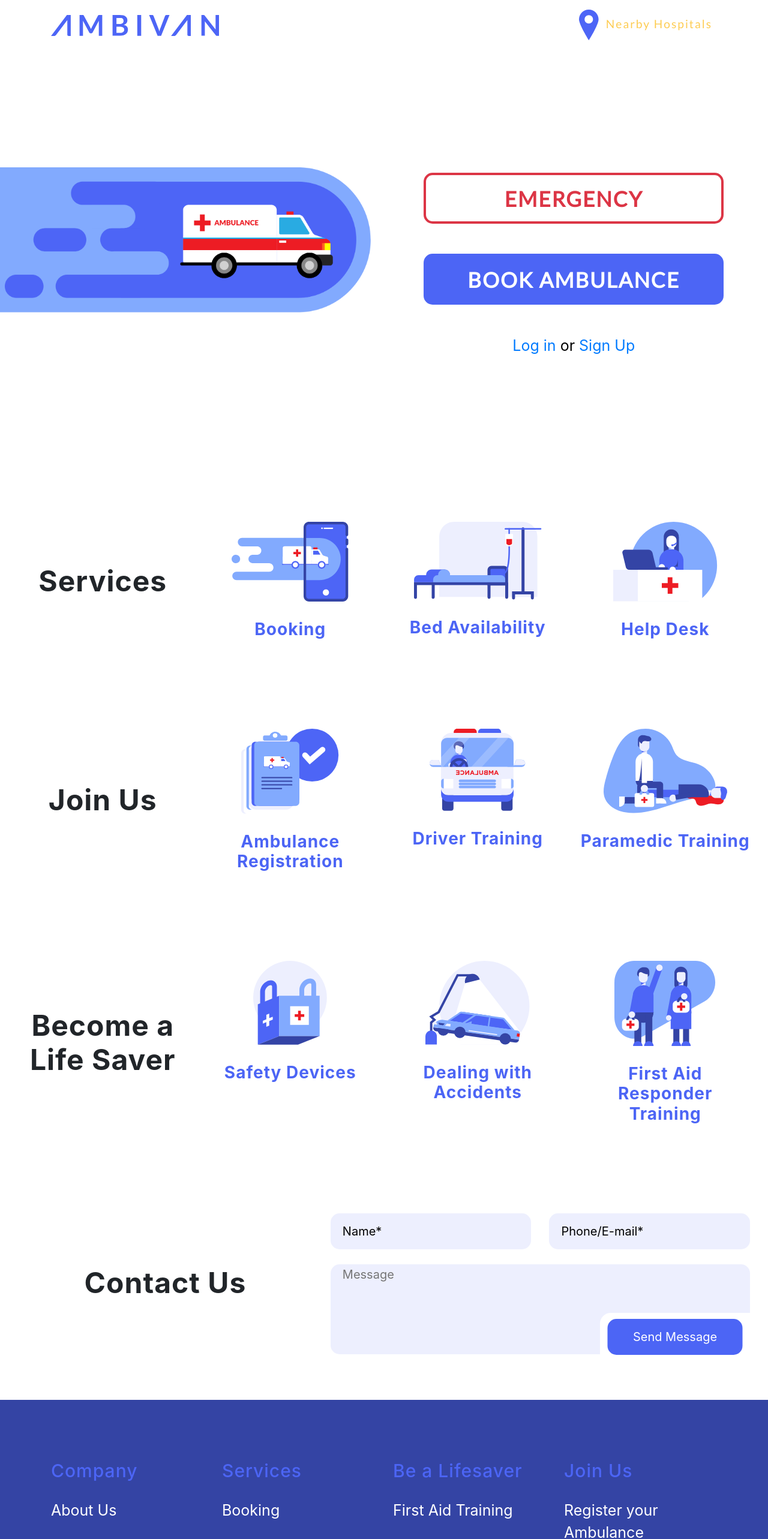
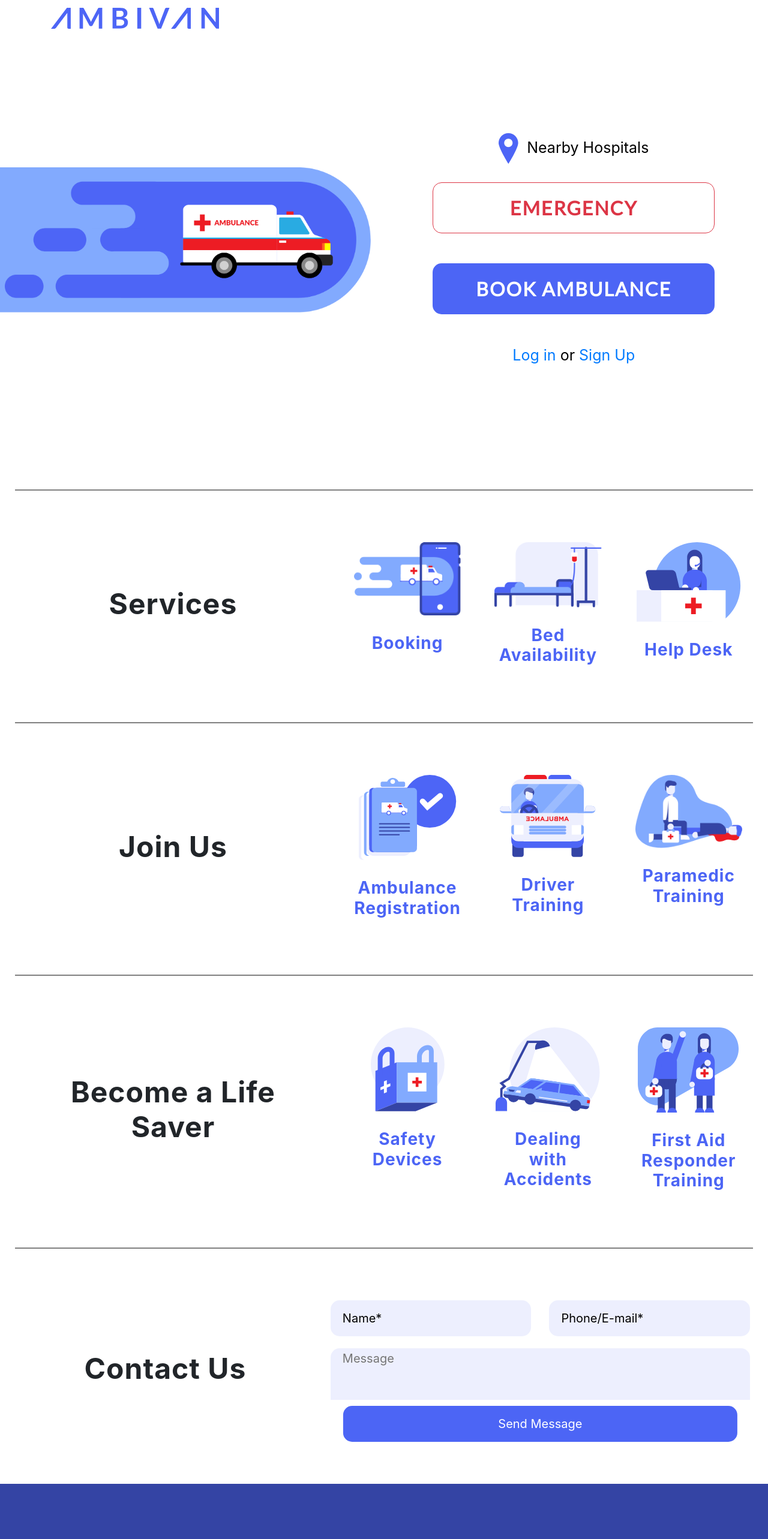
Before and after one commit to AmanTiwari1503/AmbiVan, a website with bundled scripts: page index.html in a window 1280 px wide. Shown: the top 2566 px of the page at 60% size. Built offline with nearby package versions, Linux system fonts and the light colour scheme; a web font is replaced by a local one.

Commit message:
Mobile optimised

```diff
--- a/css/new-age.css
+++ b/css/new-age.css
@@ -14,16 +14,6 @@
   transition: all .35s;
 }
 
-a:hover, a:focus {
-  color: #fcbd20;
-}
-
-hr {
-  max-width: 100px;
-  margin: 25px auto 0;
-  border-width: 1px;
-  border-color: rgba(34, 34, 34, 0.1);
-}
 
 hr.light {
   border-color: white;
@@ -153,7 +143,6 @@
   padding-bottom: 100px;
   color:black;
 }
-
 header.masthead .header-content {
   max-width: 500px;
   margin-bottom: 100px;
@@ -197,7 +186,15 @@
   position: relative;
   padding: 70px 0;
 }
-
+@media (max-width:768px){
+  section.download{
+    padding:20px 0;
+  }
+  header.masthead{
+    padding-top:80px;
+    padding-bottom:20px;
+  }
+}
 section.download h2 {
   font-size: 50px;
   margin-top: 0;
@@ -440,6 +437,7 @@
     vertical-align:bottom;
     font-size:20px;
     -moz-backface-visibility:hidden;
+    margin-bottom:20px;
 }
 .form2 {
     width: 100%;
@@ -486,3 +484,51 @@
     font-weight:500;
     margin-bottom:30px;
 }
+.b1{
+  width:100%;
+  max-width:500px;
+  height:85px;
+  border-width:4px;
+  border-radius:15px!important;
+  margin-bottom:50px;
+}
+.b2{
+  width:100%;
+  max-width:500px;
+  height:85px;
+  border-width:4px;
+  border-radius:15px!important;
+  background-color:#4C65F5;
+  margin-bottom:50px;
+}
+.b1f{
+  font-size:2.5vw;
+}
+@media (max-width:768px){
+  .b1f{
+  font-size:20px;
+}
+}
+@media (max-width:768px){
+.licon{
+  padding-bottom:30px;
+}
+}
+.messagebox{
+  max-width:250px;
+  height:70px;
+  position:absolute;
+  bottom:0px;
+  right:0px;
+  background-color:white;
+  border-radius:18px 0px 15px 0px;
+  margin-right:15px;
+  margin-bottom:0px;
+}
+@media (max-width:768px){
+  .messagebox{
+    position:relative;
+    margin-right:0px;
+    padding-right: 0px;
+  }
+}
--- a/index.html
+++ b/index.html
@@ -8,7 +8,7 @@
     <meta name="description" content="">
     <meta name="author" content="">
 
-    <title>New Age - Start Bootstrap Theme</title>
+    <title>Ambivan</title>
 
     <!-- Bootstrap core CSS -->
     <link href="vendor/bootstrap/css/bootstrap.min.css" rel="stylesheet">
@@ -31,17 +31,6 @@
     <nav class="navbar navbar-expand-lg navbar-light fixed-top" id="mainNav">
       <div class="container">
         <a class="navbar-brand js-scroll-trigger" href="#page-top"><img src="img/Path5.png" class="img-fluid" alt=""></a>
-        <button class="navbar-toggler navbar-toggler-right" type="button" data-toggle="collapse" data-target="#navbarResponsive" aria-controls="navbarResponsive" aria-expanded="false" aria-label="Toggle navigation">
-          Menu
-          <i class="fa fa-bars"></i>
-        </button>
-        <div class="collapse navbar-collapse" id="navbarResponsive">
-          <ul class="navbar-nav ml-auto">
-            <li class="nav-item">
-              <a class="nav-link js-scroll-trigger" href="#download" style="color:black;font-size:1.5vw;"><img src="img/Symbol11–1.png" class="img-fluid" alt="">&nbsp;&nbsp;Nearby Hospitals</a>
-            </li>
-          </ul>
-        </div>
       </div>
     </nav>
 
@@ -52,88 +41,98 @@
                 <img src="img/Symbol1@2x.png" class="img-fluid" alt="">
           </div>
           <div class="col-lg-6 my-auto">
-            <div class="text-center  header-content mx-auto" style="padding-top:100px;">
-                <button type="button" class="mx-auto btn btn-outline-danger" style="width:100%;max-width:500px;height:85px;border-width:4px;border-radius:15px!important;margin-bottom:50px;"><span style="font-size:35px;"><b>EMERGENCY</b></span></button>
-                <button type="button" class="mx-auto btn" style="width:100%;max-width:500px;height:85px;border-width:4px;border-radius:15px!important;background-color:#4C65F5;margin-bottom:50px;"><span style="font-size:35px;color:white;"><b>Book Ambulance</b></span></button>
+            <div class="text-center  header-content mx-auto" style="padding-top:50px;">
+              <div class="container-fluid" style="margin-bottom:30px">
+              <a href="#download" style="color:black;font-size:25px;text-decoration: none;"><img src="img/Symbol11–1.png" class="img-fluid" alt="">&nbsp;&nbsp;Nearby Hospitals</a>
+                </div>
+                <div class="container-fluid">
+                <button type="button" class="b1 mx-auto btn btn-outline-danger"><span class="b1f"><b>EMERGENCY</b></span></button>
+                <button type="button" class="b2 mx-auto btn"><span class="b1f" style="color:white;"><b>Book Ambulance</b></span></button>
                 <p class="text-center" style="font-size:25px;"><a href="#">Log in</a> or <a href="#">Sign Up</a></p>
+              </div>
             </div>
           </div>
         </div>
       </div>
     </header>
+
       <div class="container-fluid">
+        <hr style="border-top:2px solid grey;margin-left:10px;margin-right:10px;">
     <section class="download text-center" id="download">
       <div class="container-fluid">
         <div class="row">
-          <div class="col-md-3 mx-auto my-auto">
+          <div class="col-md-5 mx-auto my-auto licon">
             <h3 style="font-size:3rem;font-weight:500;"><b>Services</b></h3>
         </div>
-            <div class="col-md-3 mx-auto">
+            <div class="col-md-2 mx-auto ricon">
                 <img src="img/Symbol2–1.png" style="margin-bottom:30px;" class="img-fluid" alt="">
                 <h3 style="color:#4C65F5;"><b>Booking</b></h3>
             </div>
-            <div class="col-md-3 mx-auto">
+            <div class="col-md-2 mx-auto ricon">
                 <img src="img/Symbol3–1.png" style="margin-bottom:30px;" class="img-fluid" alt="">
                 <h3 style="color:#4C65F5;"><b>Bed Availability</b></h3>
             </div>
-            <div class="col-md-3 mx-auto">
+            <div class="col-md-2 mx-auto ricon">
                 <img src="img/Symbol4–1.png" style="margin-bottom:30px;" class="img-fluid" alt="">
                 <h3 style="color:#4C65F5;"><b>Help Desk</b></h3>
             </div>
       </div>
           </div>
     </section>
+    <hr style="border-top:2px solid grey;margin-left:10px;margin-right:10px;">
       <section class="download text-center" id="download">
           <div class="container-fluid">
               <div class="row">
-                  <div class="col-md-3 mx-auto my-auto">
+                  <div class="col-md-5 mx-auto my-auto licon">
                       <h3 style="font-size:3rem;font-weight:500;"><b>Join Us</b></h3>
                   </div>
-                  <div class="col-md-3 mx-auto">
+                  <div class="col-md-2 mx-auto ricon">
                       <img src="img/Symbol5–1.png" class="img-fluid" alt="" style="margin-bottom:30px;">
                       <h3 style="color:#4C65F5;"><b>Ambulance Registration</b></h3>
                   </div>
-                  <div class="col-md-3 mx-auto">
+                  <div class="col-md-2 mx-auto ricon">
                       <img src="img/Symbol6–1.png" class="img-fluid" alt="" style="margin-bottom:30px;">
                       <h3 style="color:#4C65F5;"><b>Driver Training</b></h3>
                   </div>
-                  <div class="col-md-3 mx-auto">
+                  <div class="col-md-2 mx-auto ricon">
                       <img src="img/Symbol7–1.png" class="img-fluid" alt="" style="margin-bottom:30px;">
                       <h3 style="color:#4C65F5;"><b>Paramedic Training</b></h3>
                   </div>
               </div>
           </div>
       </section>
+      <hr style="border-top:2px solid grey;margin-left:10px;margin-right:10px;">
       <section class="download text-center" id="download">
           <div class="container-fluid">
               <div class="row">
-                  <div class="col-md-3 mx-auto my-auto">
+                  <div class="col-md-5 mx-auto my-auto licon">
                       <h3 style="font-size:3rem;font-weight:500;"><b>Become a Life Saver</b></h3>
                   </div>
-                  <div class="col-md-3 mx-auto">
+                  <div class="col-md-2 mx-auto ricon">
                       <img src="img/Symbol8–1.png" class="img-fluid" alt="" style="margin-bottom:30px;">
                       <h3 style="color:#4C65F5;"><b>Safety Devices</b></h3>
                   </div>
-                  <div class="col-md-3 mx-auto">
+                  <div class="col-md-2 mx-auto ricon">
                       <img src="img/Symbol9–1.png" class="img-fluid" alt="" style="margin-bottom:30px;">
                       <h3 style="color:#4C65F5;"><b>Dealing with Accidents</b></h3>
                   </div>
-                  <div class="col-md-3 mx-auto">
+                  <div class="col-md-2 mx-auto ricon">
                       <img src="img/Symbol10–1.png" class="img-fluid" alt="" style="margin-bottom:30px;">
                       <h3 style="color:#4C65F5;"><b>First Aid Responder Training</b></h3>
                   </div>
               </div>
           </div>
       </section>
+      <hr style="border-top:2px solid grey;margin-left:10px;margin-right:10px;">
           <section class="download text-center" id="download">
               <div class="container-fluid">
                   <div class="row">
-                      <div class="col-md-5 mx-auto my-auto">
+                      <div class="col-md-5 mx-auto my-auto licon">
                           <h3 style="font-size:3rem;font-weight:500;"><b>Contact Us</b></h3>
                       </div>
                       <div class="col-md-7 mx-auto">
                           <form>
-                              <div class="row" style="margin-bottom:25px;">
+                              <div class="row">
                                   <div class="col-md-6">
                                       <input type="text" class="form1" name="name" value="Name*">
                                   </div>
@@ -142,9 +141,9 @@
                                   </div>
                               </div>
                               <div class="row">
-                                  <div class="col-md-12">
+                                  <div class="col-md-12 spec">
                                       <textarea class="form2" placeholder="Message"></textarea>
-                                      <div class="container" style="max-width:250px;height:70px;position:absolute;bottom:0px;right:0px;background-color:white;border-radius:18px 0px 15px 0px;margin-right:15px;margin-bottom:5px;">
+                                      <div class="container messagebox">
                                           <input type="submit" class="submit1 mx-auto" value="Send Message">
                                       </div>
                                   </div>
```
